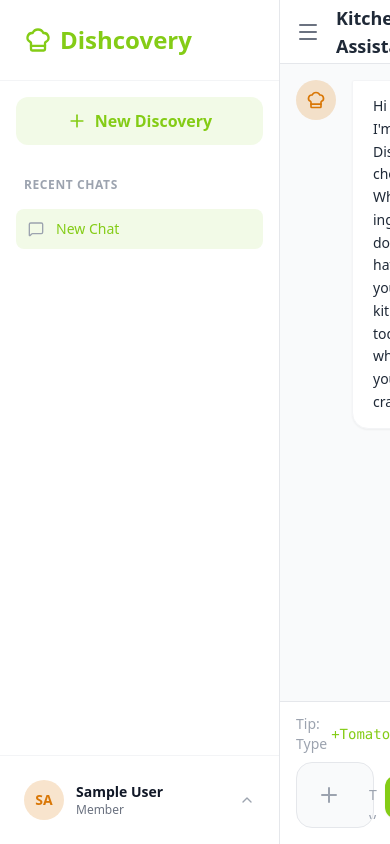
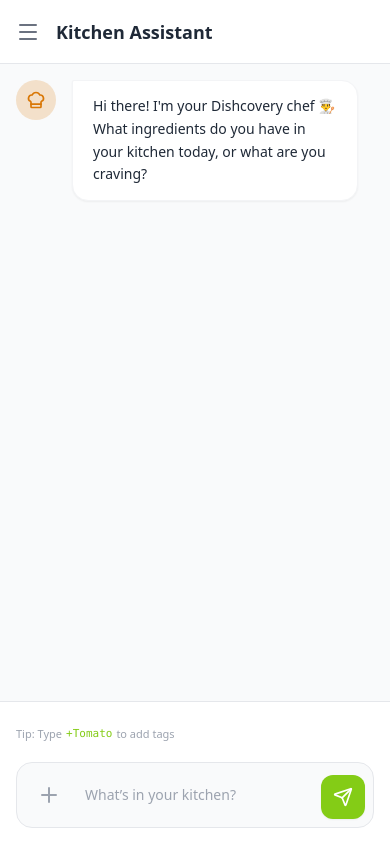
Before and after one commit to RLASH18/dishcovery, a Flask app: page /dashboard in a window 390 px wide. Run offline with Flask 3, Linux system fonts and the light colour scheme; the visitor is signed in with stand-in values (Sample User, id 1); data comes from the database, SQL or seed files in the repository; data that the repository does not hold is empty; some libraries are stand-ins or nearby versions.

Commit message:
feat(dashboard): improve responsive sidebar with mobile overlay

```diff
--- a/app/templates/pages/dashboard.html
+++ b/app/templates/pages/dashboard.html
@@ -5,7 +5,7 @@
     <div class="flex h-screen bg-gray-50 overflow-hidden font-sans" id="app">
         <!-- Sidebar -->
         <aside id="sidebar"
-            class="bg-white border-r border-gray-200 flex flex-col z-20 flex-shrink-0 overflow-hidden transition-all duration-300"
+            class="fixed inset-y-0 left-0 lg:relative bg-white border-r border-gray-200 flex flex-col z-40 flex-shrink-0 overflow-hidden transition-all duration-300 -translate-x-full lg:translate-x-0 w-[280px] lg:w-[280px]"
             style="width: 280px;">
 
             <!-- Logo -->
@@ -67,6 +67,8 @@
 
         <!-- Main content -->
         <div class="flex-1 flex flex-col h-full relative w-full min-w-0">
+            <!-- Sidebar Backdrop (Mobile only) -->
+            <div id="sidebar-backdrop" class="fixed inset-0 bg-black/20 backdrop-blur-sm z-30 hidden lg:hidden"></div>
 
             <!-- Header -->
             <header
@@ -93,9 +95,8 @@
 
                     <!-- Ingredient Tags -->
                     <div id="ingredient-tags" class="flex flex-wrap gap-2 mb-3 min-h-[32px] items-center">
-                        <span class="text-sm text-gray-400 flex items-center h-8" id="tags-hint">
-                            Tip: Type <span class="font-mono mx-1 text-primary">+Tomato</span> and press Enter to add
-                            ingredient tags
+                        <span class="text-[11px] md:text-sm text-gray-400 flex items-center h-8" id="tags-hint">
+                            Tip: Type <span class="font-mono mx-1 text-primary">+Tomato</span> to add tags
                         </span>
                     </div>
 
@@ -129,8 +130,8 @@
                             </div>
                         </div>
 
-                        <textarea id="chat-input" placeholder="Type ingredients, ask for a recipe, or search..."
-                            class="flex-1 max-h-32 min-h-[44px] bg-transparent border-none focus:ring-0 resize-none py-3 px-2 outline-none text-gray-700 text-sm leading-relaxed"
+                        <textarea id="chat-input" placeholder="What’s in your kitchen?"
+                            class="flex-1 max-h-32 min-h-[44px] bg-transparent border-none focus:ring-0 resize-none py-3 px-1 outline-none text-gray-700 text-sm leading-relaxed overflow-hidden"
                             rows="1"></textarea>
 
                         <button type="submit" id="btn-send"
@@ -343,17 +344,75 @@
             });
 
             // Sidebar Toggle with GSAP animation
+            const backdrop = document.getElementById('sidebar-backdrop');
+
+            // Initial state based on screen size
+            function updateSidebarState() {
+                const isMobile = window.innerWidth < 1024;
+                if (isMobile) {
+                    sidebarOpen = false;
+                    sidebar.style.transform = 'translateX(-100%)';
+                    if (backdrop) backdrop.classList.add('hidden');
+                } else {
+                    sidebarOpen = true;
+                    sidebar.style.transform = 'translateX(0)';
+                    sidebar.style.width = '280px';
+                }
+            }
+
+            // Run on load
+            updateSidebarState();
+
             if (btnToggle) {
                 btnToggle.addEventListener('click', () => {
+                    const isMobile = window.innerWidth < 1024;
                     sidebarOpen = !sidebarOpen;
+
+                    if (isMobile) {
+                        // Mobile: Slide in/out
+                        gsap.to(sidebar, {
+                            x: sidebarOpen ? 0 : '-100%',
+                            duration: 0.3,
+                            ease: 'power2.out'
+                        });
+                        if (backdrop) {
+                            if (sidebarOpen) {
+                                backdrop.classList.remove('hidden');
+                                gsap.fromTo(backdrop, { opacity: 0 }, { opacity: 1, duration: 0.3 });
+                            } else {
+                                gsap.to(backdrop, { opacity: 0, duration: 0.3, onComplete: () => backdrop.classList.add('hidden') });
+                            }
+                        }
+                    } else {
+                        // Desktop: Expand/Collapse
                         gsap.to(sidebar, {
                             width: sidebarOpen ? 280 : 0,
                             opacity: sidebarOpen ? 1 : 0,
                             duration: 0.3,
                             ease: 'power2.inOut'
                         });
+                    }
                 });
             }
+
+            if (backdrop) {
+                backdrop.addEventListener('click', () => {
+                    if (sidebarOpen) {
+                        sidebarOpen = false;
+                        gsap.to(sidebar, { x: '-100%', duration: 0.3, ease: 'power2.in' });
+                        gsap.to(backdrop, { opacity: 0, duration: 0.3, onComplete: () => backdrop.classList.add('hidden') });
+                    }
+                });
+            }
+
+            // Close sidebar on mobile when window is resized
+            window.addEventListener('resize', () => {
+                const isMobile = window.innerWidth < 1024;
+                if (isMobile && sidebarOpen && sidebar.style.width !== '0px') {
+                    // Force close if switching to mobile and sidebar was "desktop open"
+                    updateSidebarState();
+                }
+            });
 
             // Auto-resize textarea as user types
             if (chatInput) {
```
Lines whose indentation alone changed are shown as unchanged.
